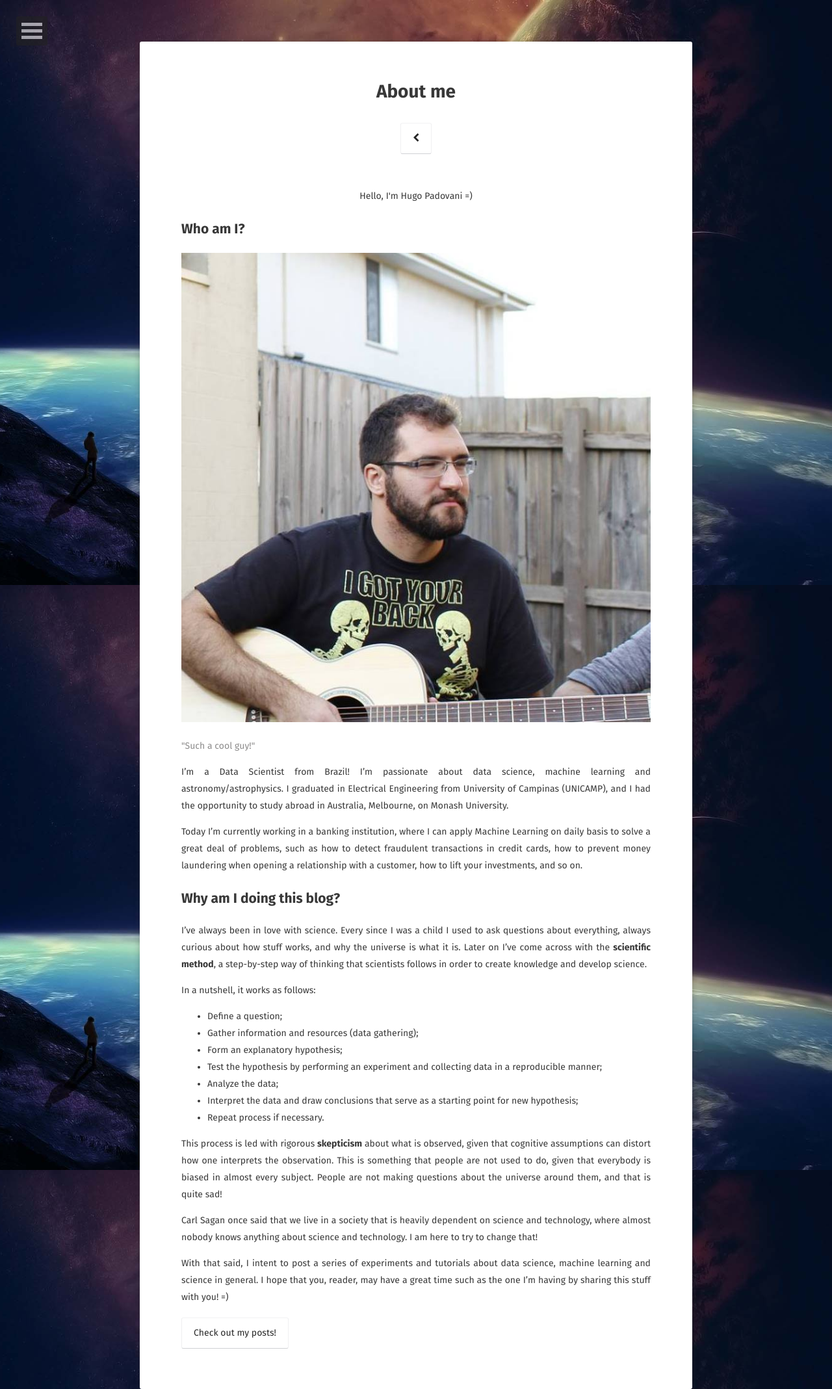
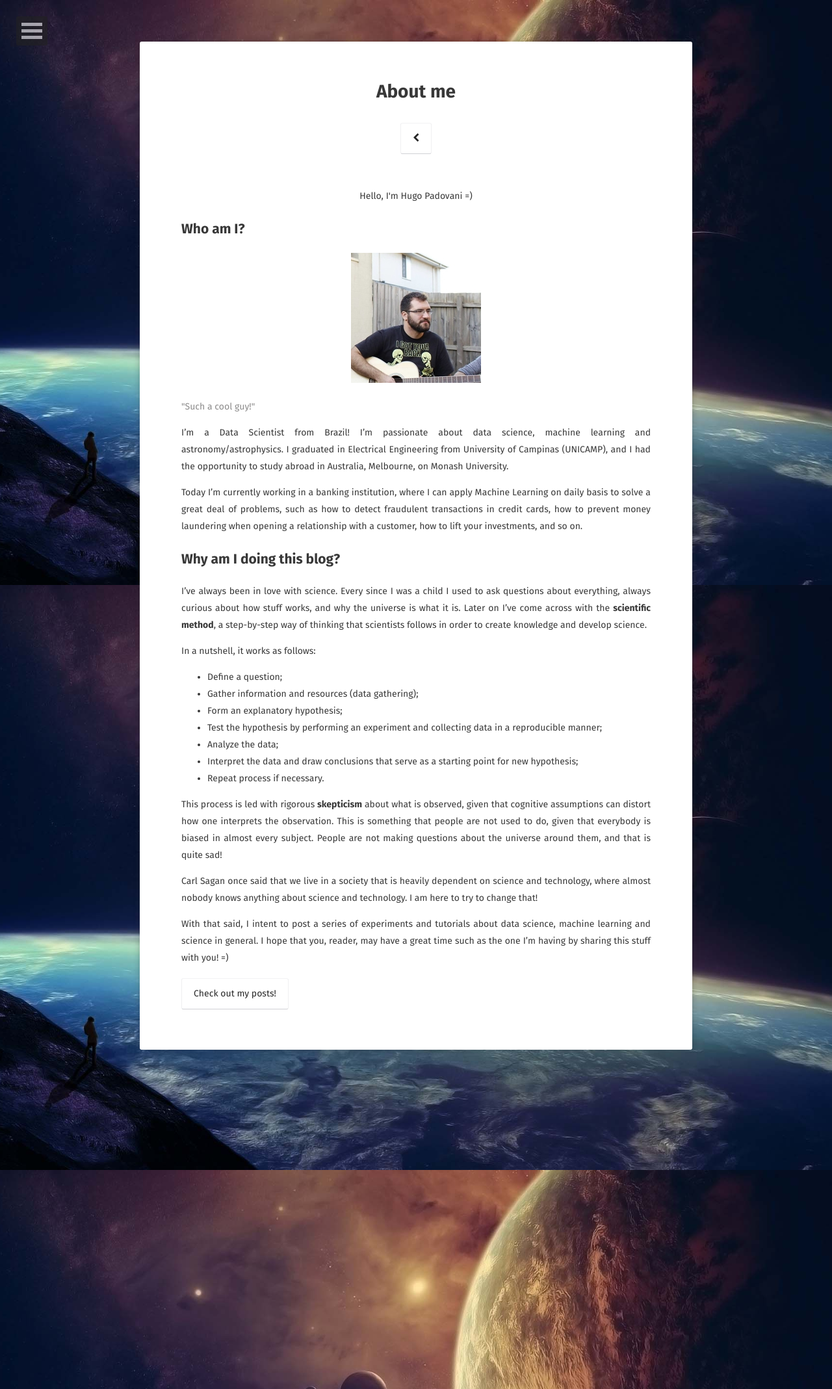
Before and after one commit to hgpadovani/hgpadovani.github.io, a Jekyll site: the page built from about/index.md, in a window 1280 px wide. Shown: the whole page at 65% size. Built offline with Jekyll 4.4.1, drawn with Linux system fonts in a browser that asks for light colours; some web fonts are replaced.

Commit message:
resizing image

```diff
--- a/_config.yml
+++ b/_config.yml
@@ -42,7 +42,7 @@ email:              hgpadovani@gmail.com
 facebook:           hugo.padovani
 github-url:         hgpadovani
 #stackoverflow:     123456/username   from a "http://stackoverflow.com/users/123456/username" link
-#linkedin:          username
+linkedin:           hugo-alexandre-padovani-guimarães-de-camargo-9a3b0a56
 #xing:              username
 instagram:          hgpadovani
 #lastfm:            username
--- a/about/index.md
+++ b/about/index.md
@@ -10,7 +10,7 @@ comments: false
 
 ## Who am I?
 
-<img src="/assets/img/me.jpg" width="200" height="200">
+<img src="/assets/img/me200.jpg" width="200" height="200">
 <figcaption> "Such a cool guy!" </figcaption>
 
 
```
Also changed, not shown: assets/img/me200.jpg (added).
